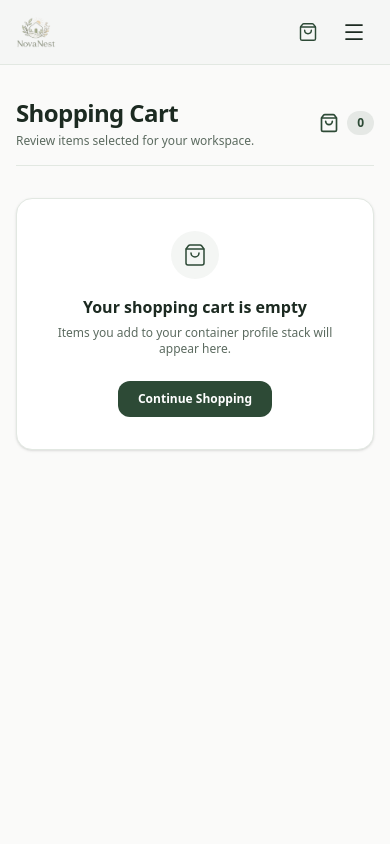
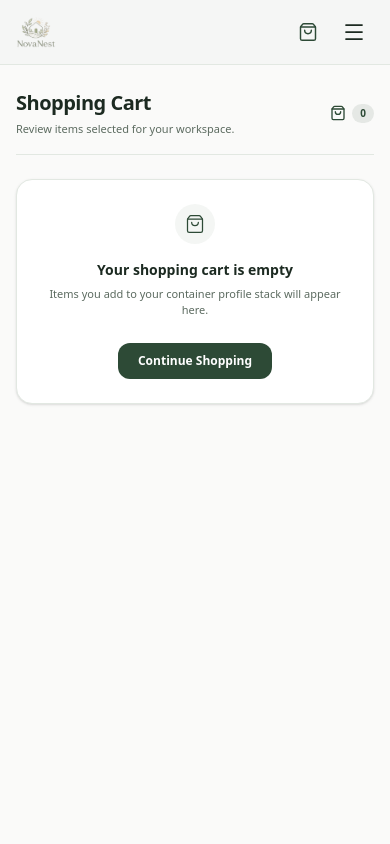
Before and after one commit to Sehar-1207/Ecommerce_Website, a Next.js app: page /cart in a window 390 px wide. Shown: the top 844 px of the page. Built offline with nearby package versions, Linux system fonts and the light colour scheme.

Commit message:
Responsiveness fixes

```diff
--- a/app/cart/page.tsx
+++ b/app/cart/page.tsx
@@ -95,68 +95,71 @@ export default function CartPage() {
   const subtotal = calculateSubtotal();
 
   return (
-    <main className="min-h-screen w-full bg-[#fafaf9] py-8 sm:py-12 px-4 sm:px-6 lg:px-8 text-[#1c2a21]">
+    <main className="min-h-screen w-full bg-[#fafaf9] py-6 sm:py-12 px-4 sm:px-6 lg:px-8 text-[#1c2a21]">
       <div className="mx-auto max-w-4xl">
-        <header className="mb-8 pb-4 border-b border-[#e2e8e2] flex items-center justify-between">
+        <header className="mb-6 sm:mb-8 pb-4 border-b border-[#e2e8e2] flex items-center justify-between">
           <div>
-            <h1 className="text-2xl sm:text-3xl font-semibold tracking-tight">Shopping Cart</h1>
-            <p className="mt-1 text-xs sm:text-sm text-[#5c6b60]">Review items selected for your workspace.</p>
+            <h1 className="text-xl sm:text-3xl font-semibold tracking-tight">Shopping Cart</h1>
+            <p className="mt-1 text-[11px] sm:text-sm text-[#5c6b60]">Review items selected for your workspace.</p>
           </div>
-          <div className="flex items-center space-x-2 text-[#2d4a36]">
-            <ShoppingBag className="h-5 w-5 sm:h-6 sm:w-6" />
-            <span className="text-xs sm:text-sm font-bold bg-[#2d4a36]/10 px-2.5 py-1 rounded-full">{cartItems.length}</span>
+          <div className="flex items-center space-x-1.5 sm:space-x-2 text-[#2d4a36]">
+            <ShoppingBag className="h-4 w-4 sm:h-6 sm:w-6" />
+            <span className="text-[10px] sm:text-sm font-bold bg-[#2d4a36]/10 px-2 py-0.5 sm:px-2.5 sm:py-1 rounded-full">{cartItems.length}</span>
           </div>
         </header>
 
         {cartItems.length === 0 ? (
-          <div className="bg-white border border-[#e2e8e2] rounded-2xl p-8 sm:p-12 text-center shadow-sm flex flex-col items-center justify-center">
-            <div className="h-12 w-12 rounded-full bg-[#2d4a36]/5 flex items-center justify-center text-[#2d4a36] mb-4">
-              <ShoppingBag className="h-6 w-6 stroke-[1.5]" />
+          <div className="bg-white border border-[#e2e8e2] rounded-2xl p-6 sm:p-12 text-center shadow-sm flex flex-col items-center justify-center">
+            <div className="h-10 w-10 sm:h-12 sm:w-12 rounded-full bg-[#2d4a36]/5 flex items-center justify-center text-[#2d4a36] mb-4">
+              <ShoppingBag className="h-5 w-5 sm:h-6 sm:w-6 stroke-[1.5]" />
             </div>
-            <h2 className="text-base font-semibold">Your shopping cart is empty</h2>
-            <p className="mt-1.5 text-xs text-[#5c6b60] max-w-xs mx-auto">Items you add to your container profile stack will appear here.</p>
+            <h2 className="text-sm sm:text-base font-semibold">Your shopping cart is empty</h2>
+            <p className="mt-1.5 text-[11px] sm:text-xs text-[#5c6b60] max-w-xs mx-auto">Items you add to your container profile stack will appear here.</p>
             <button onClick={() => router.push('/')} className="mt-6 inline-flex items-center justify-center rounded-xl bg-[#2d4a36] px-5 py-2.5 text-xs font-semibold text-white hover:opacity-95 transition-all">
               Continue Shopping
             </button>
           </div>
         ) : (
           <div className="grid grid-cols-1 lg:grid-cols-3 gap-6 sm:gap-8 items-start">
-            <div className="lg:col-span-2 space-y-4">
+            <div className="lg:col-span-2 space-y-3 sm:space-y-4">
               {cartItems.map((item) => (
-                <div key={item.id} className="bg-white border border-[#e2e8e2] rounded-2xl p-4 flex items-center justify-between shadow-sm gap-4">
-                  <div className="flex items-center space-x-3 sm:space-x-4">
-                    <div className="h-16 w-16 sm:h-20 sm:w-20 rounded-xl bg-[#fafaf9] border border-[#e2e8e2] flex items-center justify-center text-[#2d4a36] flex-shrink-0 overflow-hidden">
+                <div key={item.id} className="bg-white border border-[#e2e8e2] rounded-2xl p-3 sm:p-4 flex flex-col sm:flex-row sm:items-center justify-between shadow-sm gap-3 sm:gap-4">
+                  <div className="flex items-center space-x-3 sm:space-x-4 min-w-0">
+                    <div className="h-14 w-14 sm:h-20 sm:w-20 rounded-xl bg-[#fafaf9] border border-[#e2e8e2] flex items-center justify-center text-[#2d4a36] flex-shrink-0 overflow-hidden">
                       {item.image ? (
                         <img src={item.image} alt={item.name} className="h-full w-full object-cover" />
                       ) : (
-                        <ShoppingBag className="h-6 w-6 stroke-[1.5]" />
+                        <ShoppingBag className="h-5 w-5 sm:h-6 sm:w-6 stroke-[1.5]" />
                       )}
                     </div>
-                    <div>
-                      <h3 className="text-xs sm:text-sm font-semibold tracking-tight truncate max-w-[160px] sm:max-w-xs">{item.name}</h3>
-                      <p className="text-xs font-medium text-[#5c6b60] mt-0.5">${item.price.toFixed(2)}</p>
+                    <div className="min-w-0 flex-1">
+                      <h3 className="text-xs sm:text-sm font-semibold tracking-tight truncate pr-2">{item.name}</h3>
+                      <p className="text-[11px] sm:text-xs font-medium text-[#5c6b60] mt-0.5">${item.price.toFixed(2)}</p>
                     </div>
                   </div>
-                  <div className="flex items-center space-x-4 sm:space-x-6">
-                    <div className="flex items-center border border-[#e2e8e2] bg-[#fafaf9] rounded-lg p-1">
+                  <div className="flex items-center justify-between sm:justify-end space-x-4 sm:space-x-6 pt-2 sm:pt-0 border-t sm:border-t-0 border-[#f1f5f1]">
+                    <div className="flex items-center border border-[#e2e8e2] bg-[#fafaf9] rounded-lg p-0.5 sm:p-1">
                       <button onClick={() => updateQuantity(item.id, -1)} className="p-1 text-[#5c6b60] hover:text-[#1c2a21] transition-all">
-                        <Minus className="h-3.5 w-3.5" />
+                        <Minus className="h-3 w-3 sm:h-3.5 sm:w-3.5" />
                       </button>
-                      <span className="px-2 sm:px-3 text-xs font-semibold min-w-6 text-center">{item.quantity}</span>
+                      <span className="px-2 sm:px-3 text-[11px] sm:text-xs font-semibold min-w-6 text-center">{item.quantity}</span>
                       <button onClick={() => updateQuantity(item.id, 1)} className="p-1 text-[#5c6b60] hover:text-[#1c2a21] transition-all">
-                        <Plus className="h-3.5 w-3.5" />
+                        <Plus className="h-3 w-3 sm:h-3.5 sm:w-3.5" />
                       </button>
                     </div>
-                    <button onClick={() => removeItem(item.id)} className="p-1.5 text-red-600 hover:bg-red-50 rounded-lg transition-all">
-                      <Trash2 className="h-4 w-4" />
-                    </button>
+                    <div className="flex items-center space-x-3">
+                      <span className="text-xs font-bold sm:hidden">${(item.price * item.quantity).toFixed(2)}</span>
+                      <button onClick={() => removeItem(item.id)} className="p-1.5 text-red-600 hover:bg-red-50 rounded-lg transition-all">
+                        <Trash2 className="h-4 w-4" />
+                      </button>
+                    </div>
                   </div>
                 </div>
               ))}
             </div>
 
             <div className="bg-white border border-[#e2e8e2] rounded-2xl p-5 sm:p-6 shadow-sm space-y-4">
-              <h2 className="text-sm font-bold uppercase tracking-wider text-[#5c6b60]">Summary</h2>
+              <h2 className="text-[11px] sm:text-sm font-bold uppercase tracking-wider text-[#5c6b60]">Summary</h2>
               <div className="space-y-2.5 pb-4 border-b border-[#e2e8e2]">
                 <div className="flex justify-between text-xs font-medium">
                   <span className="text-[#5c6b60]">Subtotal</span>
```
